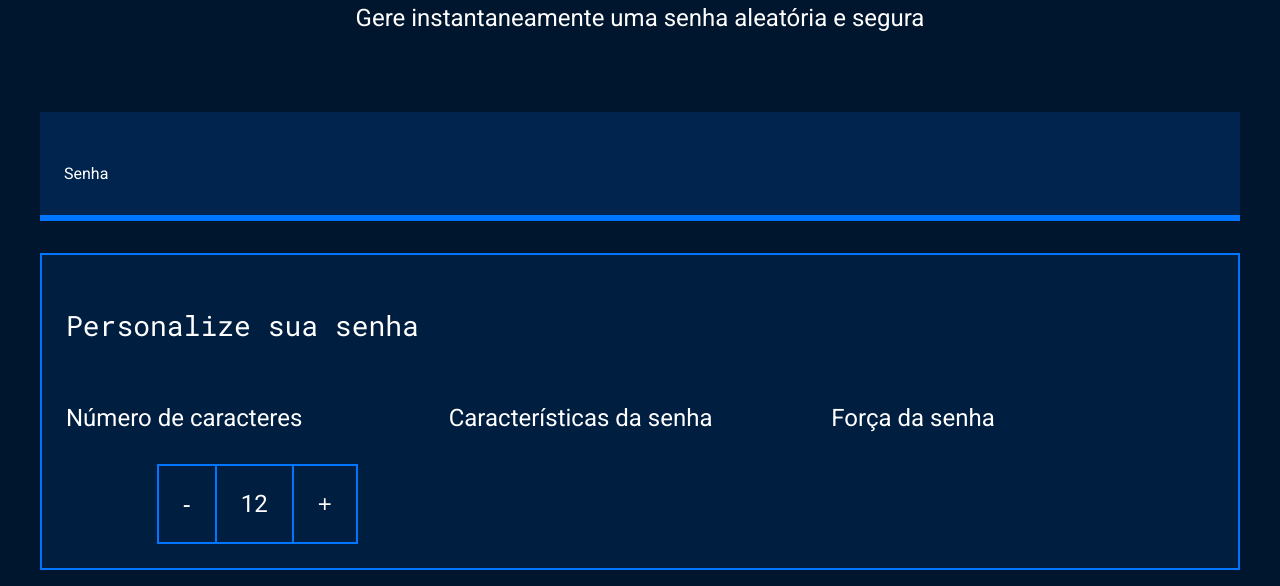
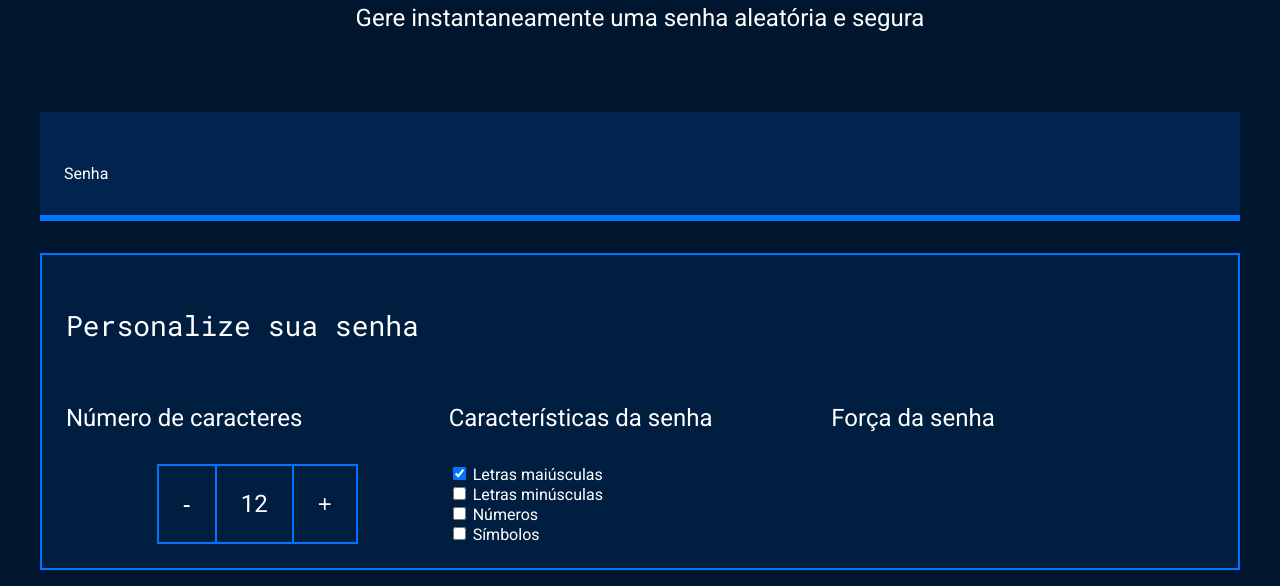
Before and after one commit to gabicordeiro/seguran-a-digital, a plain HTML site: page index.html in a window 1280 px wide. Shown: the part 214-800 px from the top of the page. Drawn offline with Linux system fonts and the light colour scheme.

Commit message:
atualizando

```diff
--- a/index.html
+++ b/index.html
@@ -32,6 +32,23 @@
                 </div>
                 <div class="parametro-senha">
                     <h4 class="parametro-senha__titulo">Características da senha</h4>
+                    <div class="parametro-senha-checkbox">
+                        <input name="maiusculo" type="checkbox" class="checkbox" checked>
+                        <label for="maiusculo">Letras maiúsculas</label>
+                    </div>
+                    <div class="parametro-senha-checkbox">
+                        <input name="minusculo" type="checkbox" class="checkbox">
+                        <label for="minusculo">Letras minúsculas</label>
+                    </div>
+                    <div class="parametro-senha-checkbox">
+                        <input name="numero" type="checkbox" class="checkbox">
+                        <label for="numero">Números</label>
+                    </div>
+                    <div class="parametro-senha-checkbox">
+                        <input name="simbolo" type="checkbox" class="checkbox">
+                        <label for="simbolo">Símbolos</label>
+                    </div>
+
                 </div>
                 <div class="parametro-senha">
                     <h4 class="parametro-senha__titulo">Força da senha</h4>
```
